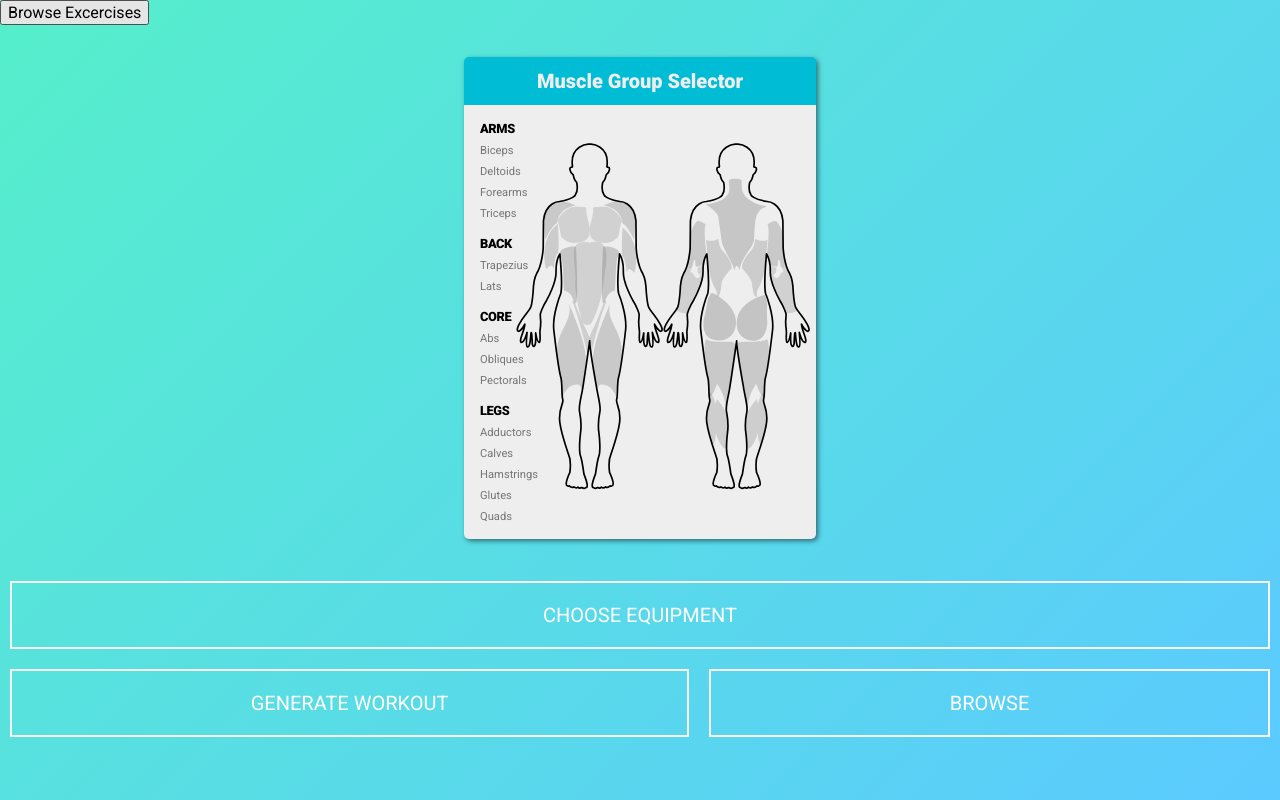
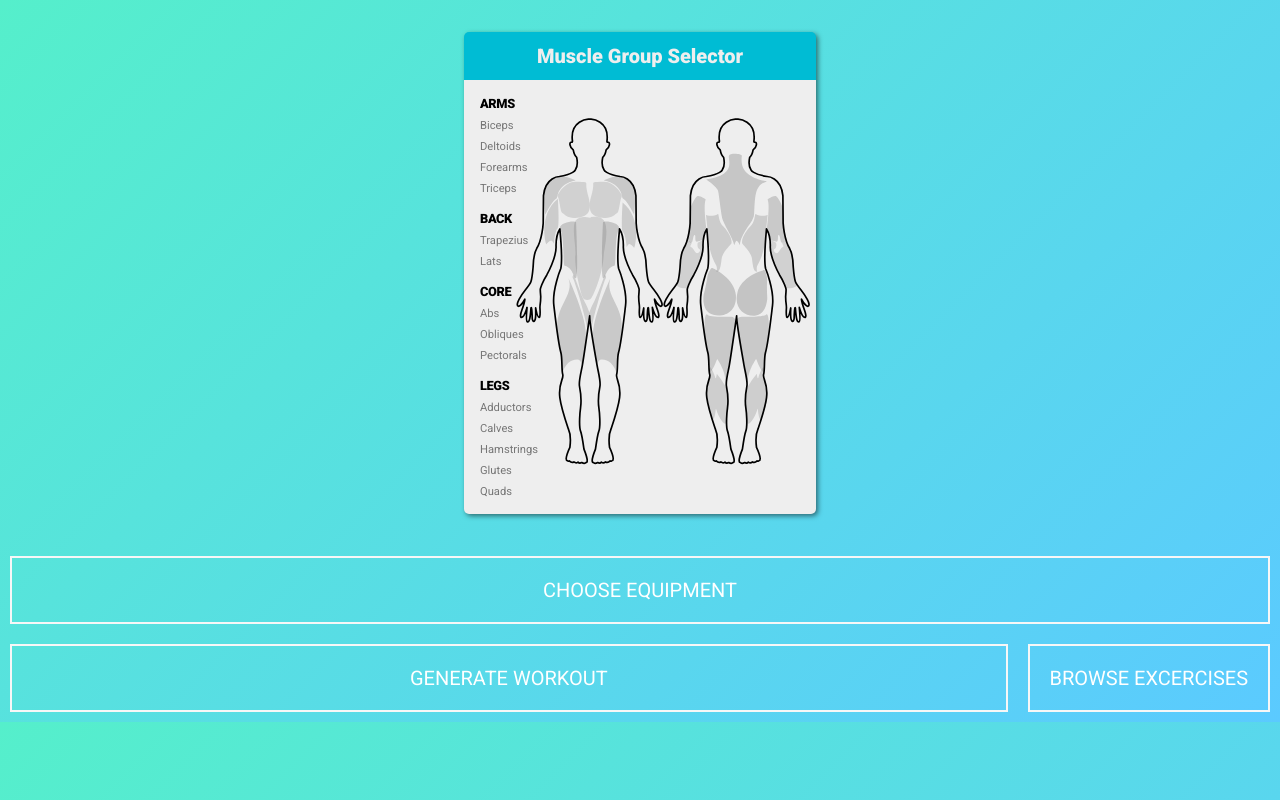
Before and after one commit to brandonsack/hackathon, a Node server app: page / in a window 1280 px wide. Run offline with Node 20, Linux system fonts and the light colour scheme; the visitor is signed in with stand-in values (Sample User, id 1); some libraries are stand-ins or nearby versions.

Commit message:
fixed background color & other styling

```diff
--- a/public/stylesheets/style.css
+++ b/public/stylesheets/style.css
@@ -247,8 +247,6 @@ html {
   /*font-family: 'Lato', sans-serif;*/
   font-weight: 300;
   font-family: Roboto;
-  height: 100%;
-  min-height: 100vh;
 }
 
 main {
--- a/views/selector.hbs
+++ b/views/selector.hbs
@@ -1,7 +1,4 @@
-<form method="GET" action="/browser">
-      <input style="display:none;" name="exercises"></input>
-      <button>Browse Excercises</button>
-</form>
+
 <script language="javascript">
 function toggle() {
 	var ele = document.getElementById("toggleText");
@@ -57,6 +54,9 @@ function toggle() {
   <button id="your-id" class="button" style="text-decoration: none; background: transparent">
     <span class="btn-text">Generate Workout</span>
   </button>
-  <div class="button"><span class="btn-text">Browse</span></div>
   </form>
+	<form method="GET" action="/browser">
+				<input style="display:none;" name="exercises"></input>
+				<button class="button" style="background: transparent"><span class="btn-text">Browse Excercises</span></button>
+	</form>
 </div>
```
